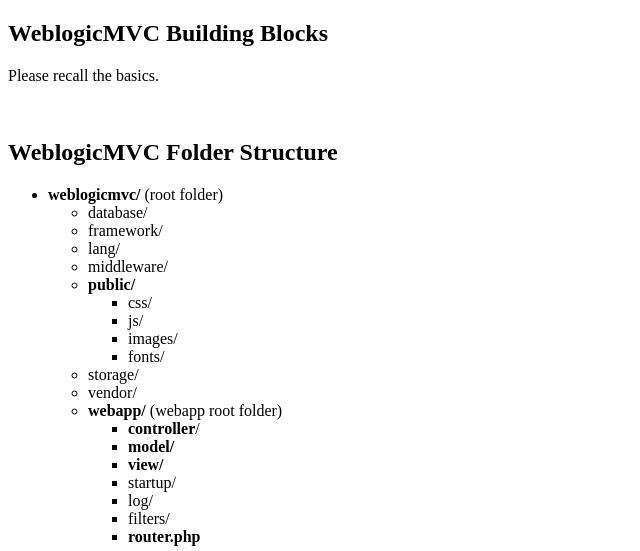
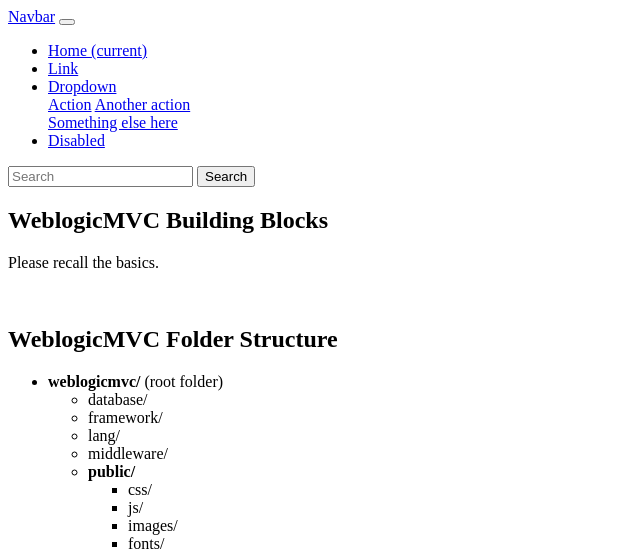
Before and after one commit to ObsidianDev/BlackJackPHPProject, a PHP site: the page made by webapp/view/home/start.phtml in a window 1280 px wide. Shown: the top 551 px of the page, without its empty margins (0-640 px from the left). Run offline with PHP 8.4, Linux system fonts and the light colour scheme; the template is opened without the code that fills it, so the values that code supplies are empty.

Commit message:
Alterações na Layout Header e no index.php da raiz do projeto

```diff
--- a/index.php
+++ b/index.php
@@ -8,3 +8,5 @@
 
 // @ Import server.rules
 // Goto request.server.mod {0/0}
+
+Redirect::toRoute('home/');
--- a/webapp/model/Game.php
+++ b/webapp/model/Game.php
@@ -2,10 +2,13 @@
 use ActiveRecord\Model;
 use ArmoredCore\WebObjects\Session;
 use ArmoredCore\WebObjects\Asset;
+
 class Game extends Model{
+
 	public function __construct(){
 
 	}
+
 	public function DeckShuffler($cards){//@param $cards array
 		$numbers=range(1, 52);
 		$compDeck=array();
@@ -19,6 +22,7 @@
 		}
 		return $compDeck;//@return array
 	}
+
 	public function Draw(){
 		Session::set('pointCounter',0);
 		Session::set('pointCounterAI',0);
--- a/webapp/view/layout/header.phtml
+++ b/webapp/view/layout/header.phtml
@@ -23,3 +23,36 @@
 
 <body>
     <!-- navbar-->
+    <nav class="navbar navbar-expand-lg navbar-light bg-light">
+		<a class="navbar-brand" href="#">Navbar</a>
+	  	<button class="navbar-toggler" type="button" data-toggle="collapse" data-target="#navbarSupportedContent" aria-controls="navbarSupportedContent" aria-expanded="false" aria-label="Toggle navigation">
+	    	<span class="navbar-toggler-icon"></span>
+	  	</button>
+
+	  	<div class="collapse navbar-collapse" id="navbarSupportedContent">
+	    	<ul class="navbar-nav mr-auto">
+    			<li class="nav-item active">
+	        		<a class="nav-link" href="#">Home <span class="sr-only">(current)</span></a>
+	      		</li>
+	      		<li class="nav-item">
+	        		<a class="nav-link" href="#">Link</a>
+      			</li>
+	      		<li class="nav-item dropdown">
+	        		<a class="nav-link dropdown-toggle" href="#" id="navbarDropdown" role="button" data-toggle="dropdown" aria-haspopup="true" aria-expanded="false">Dropdown</a>
+        			<div class="dropdown-menu" aria-labelledby="navbarDropdown">
+	          			<a class="dropdown-item" href="#">Action</a>
+	          			<a class="dropdown-item" href="#">Another action</a>
+	          			<div class="dropdown-divider"></div>
+	          			<a class="dropdown-item" href="#">Something else here</a>
+        			</div>
+	      		</li>
+	    	  	<li class="nav-item">
+	        		<a class="nav-link disabled" href="#">Disabled</a>
+	      		</li>
+	    	</ul>
+	    	<form class="form-inline my-2 my-lg-0">
+      			<input class="form-control mr-sm-2" type="search" placeholder="Search" aria-label="Search">
+      			<button class="btn btn-outline-success my-2 my-sm-0" type="submit">Search</button>
+	    	</form>
+	  	</div>
+	</nav>
```
Lines whose indentation alone changed are shown as unchanged.
